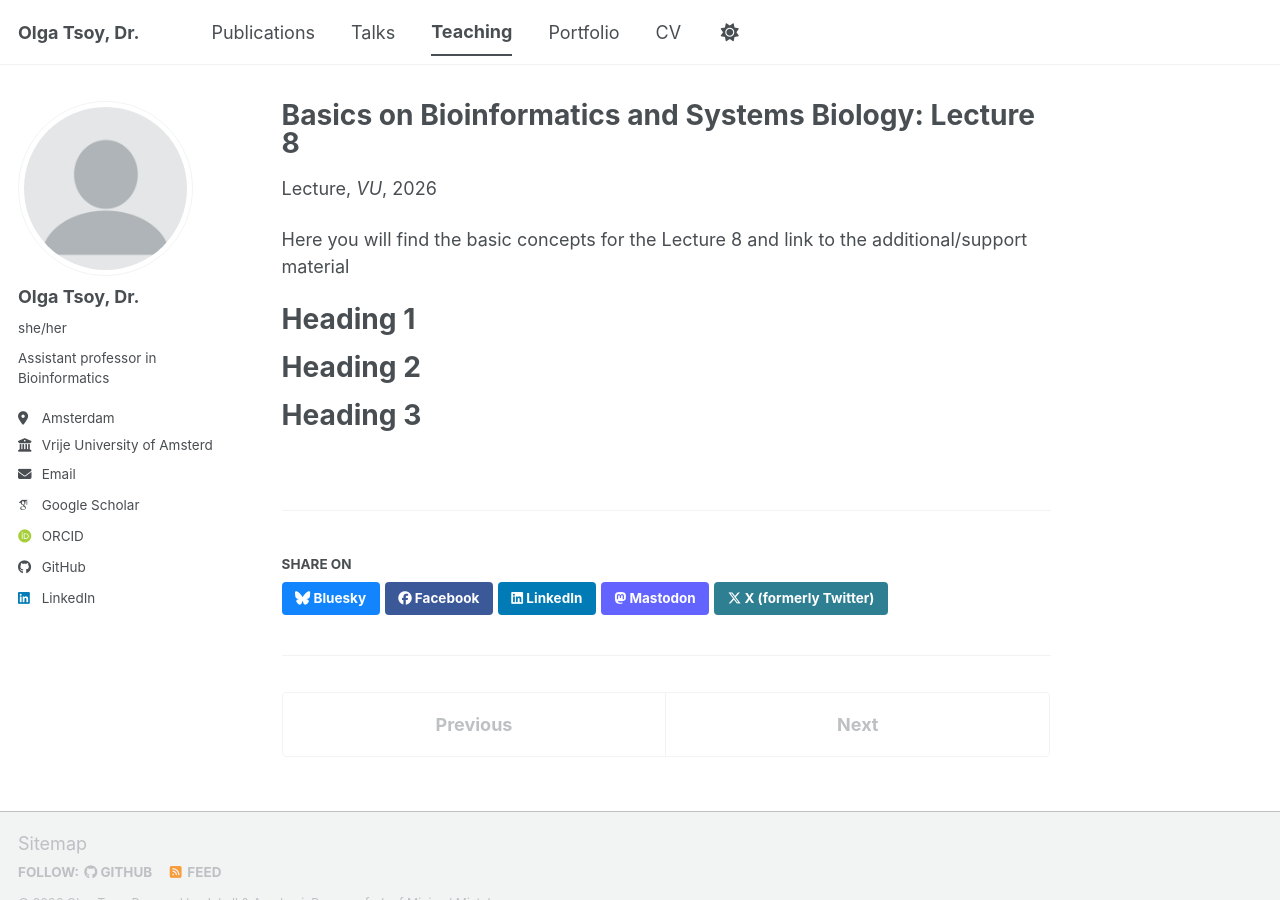
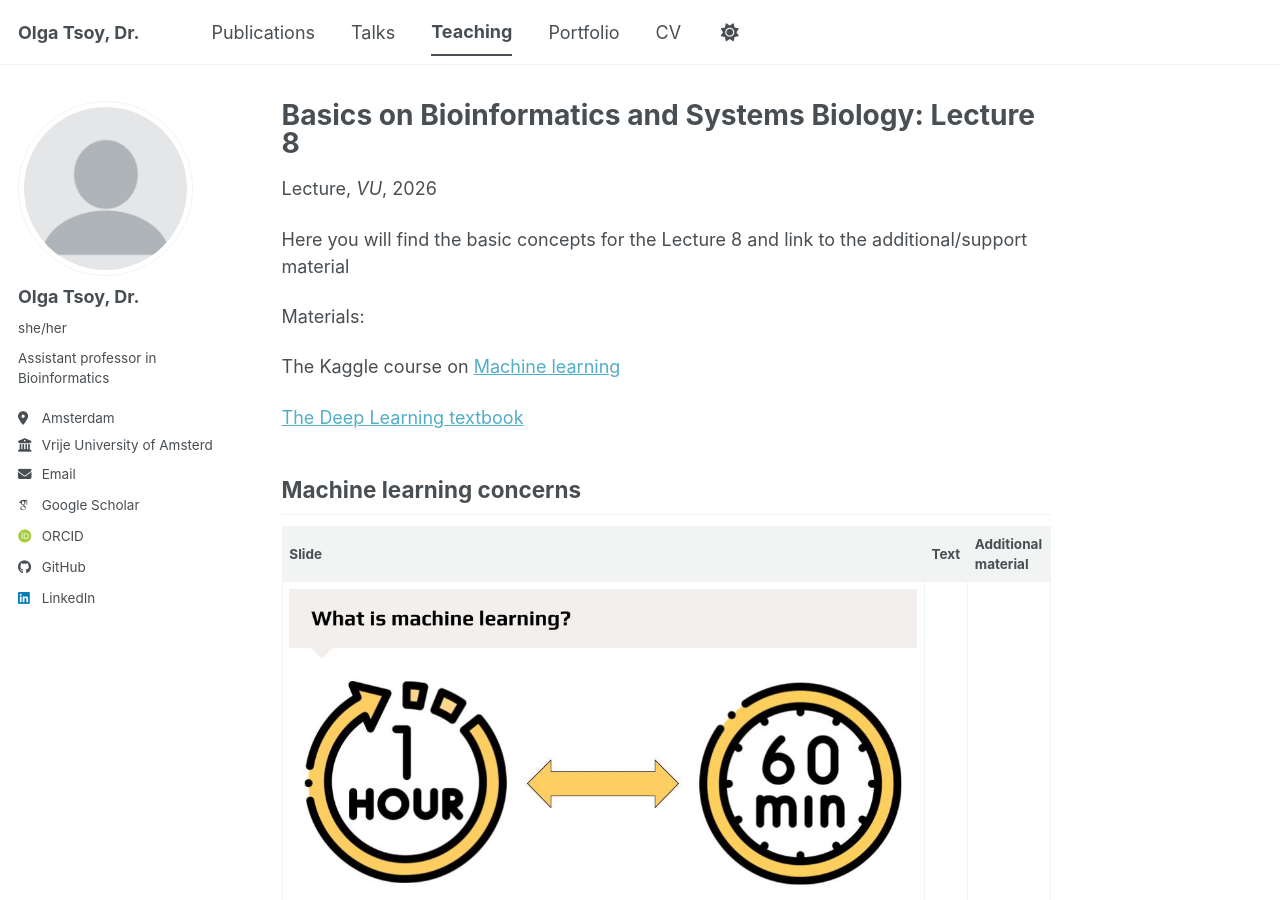
Before and after one commit to OlgaVT/OlgaVT.github.io, a Jekyll site: the page built from _teaching/bbsb_lecture_8.md, in a window 1280 px wide and 900 px high. Built offline with Jekyll 4.4.1, drawn with Linux system fonts in a browser that asks for light colours; some web fonts are replaced; a script bundle is joined from its source files by our own code; library files that are not in the unit come from our copies.

Commit message:
Update bbsb_lecture_8.md

```diff
--- a/_teaching/bbsb_lecture_8.md
+++ b/_teaching/bbsb_lecture_8.md
@@ -10,11 +10,15 @@ location: "Amsterdam, the Netherlands"
 
 Here you will find the basic concepts for the Lecture 8 and link to the additional/support material
 
-Heading 1
-======
+Materials:
 
-Heading 2
-======
+The Kaggle course on [Machine learning](https://www.kaggle.com/learn/intro-to-machine-learning)
 
-Heading 3
-======
+[The Deep Learning textbook](https://www.deeplearningbook.org/)
+
+
+## Machine learning concerns
+
+| Slide | Text | Additional material|
+|----------------|-------------|-------------|
+| <img src="https://github.com/OlgaVT/OlgaVT.github.io/blob/master/images/BBSB-7_3.jpg" width="25000">  | ||
```
